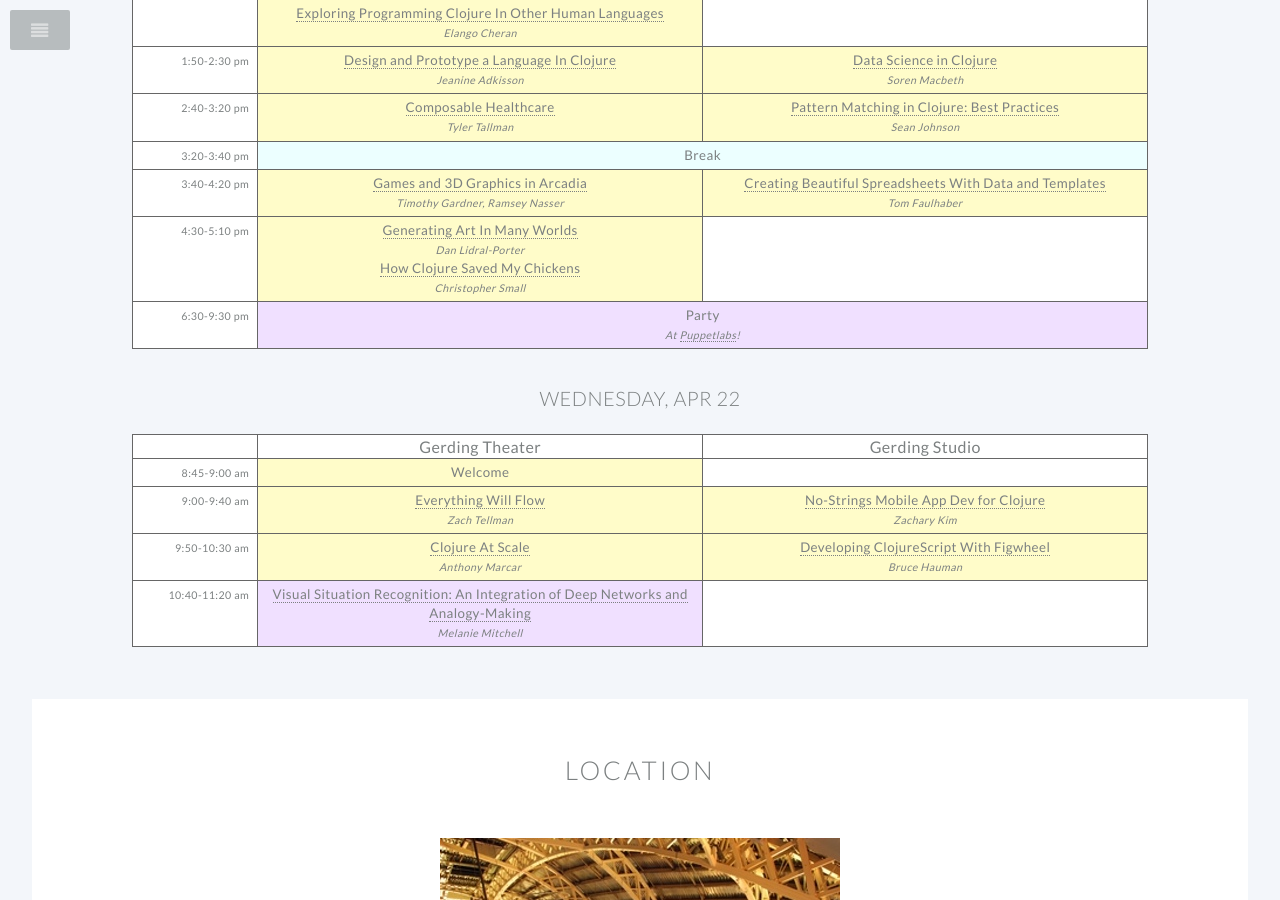
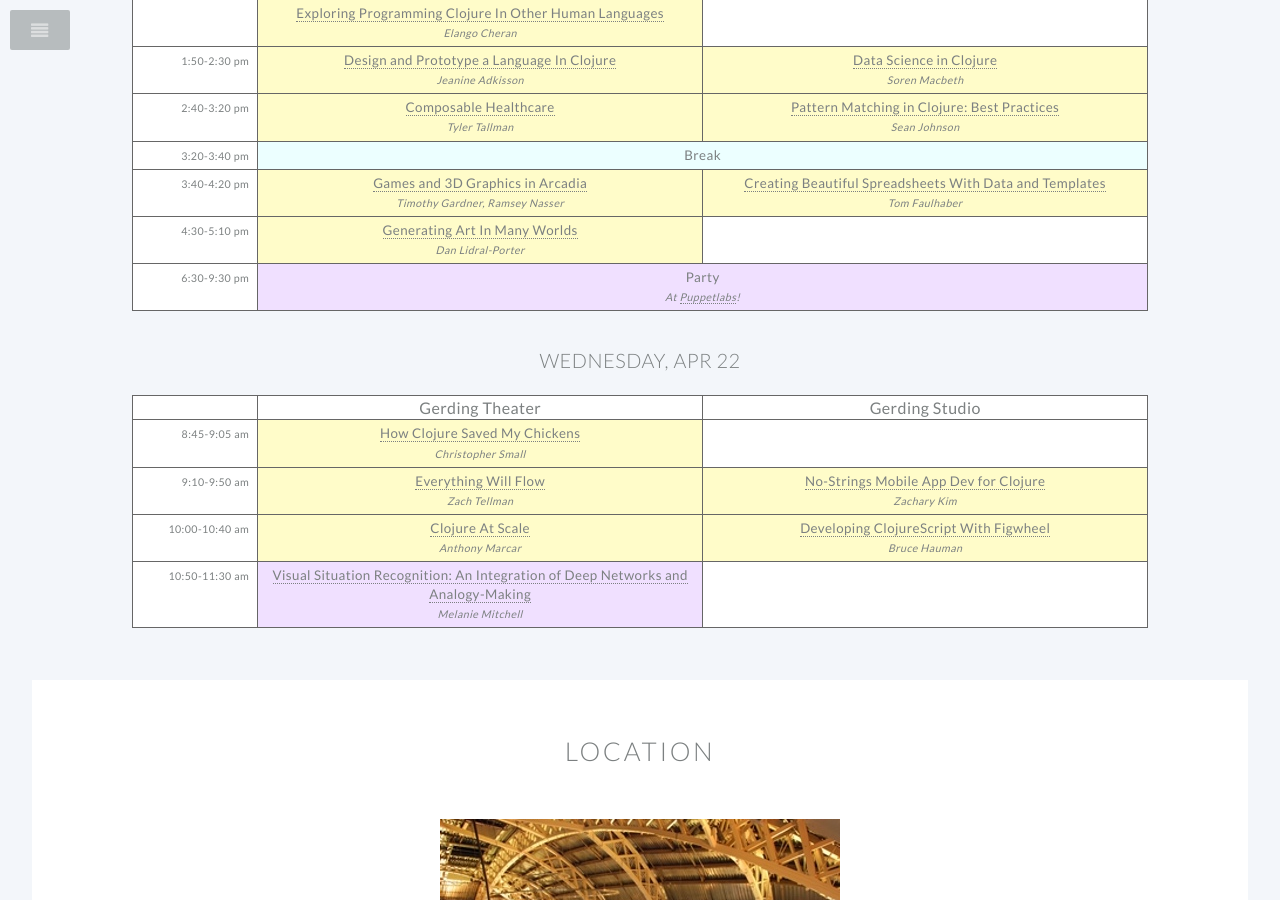
Before and after one commit to clojurewest/clojurewest.github.io, a Jekyll site: the page built from index.html, in a window 1280 px wide and 900 px high, scrolled down 2110 px. Built offline with Jekyll 4.4.1, drawn with Linux system fonts in a browser that asks for light colours.

Commit message:
adjusted schedule

```diff
--- a/_layouts/home.html
+++ b/_layouts/home.html
@@ -325,8 +325,6 @@
 										<td class="slot talk">
 											<div class="title"><a href="speakers#dlidral-porter">Generating Art In Many Worlds</a></div>
 											<div class="speaker">Dan Lidral-Porter</div>
-											<div class="title"><a href="speakers#csmall">How Clojure Saved My Chickens</a></div>
-											<div class="speaker">Christopher Small</div>
 										</td>
 										<td></td>
 									</tr>
@@ -349,14 +347,15 @@
 										<th class="recess">Gerding Studio</th>
 									</tr>
 									<tr>
-										<td class="time">8:45-9:00 am</td>
+										<td class="time">8:45-9:05 am</td>
 										<td class="slot talk">
-											<div class="title">Welcome</div>
+											<div class="title"><a href="speakers#csmall">How Clojure Saved My Chickens</a></div>
+											<div class="speaker">Christopher Small</div>
 										</td>
 										<td></td>
 									</tr>
 									<tr>
-										<td class="time">9:00-9:40 am</td>
+										<td class="time">9:10-9:50 am</td>
 										<td class="slot talk">
 											<div class="title"><a href="speakers#ztellman">Everything Will Flow</a></div>
 											<div class="speaker">Zach Tellman</div>
@@ -367,7 +366,7 @@
 										</td>
 									</tr>
 									<tr>
-										<td class="time">9:50-10:30 am</td>
+										<td class="time">10:00-10:40 am</td>
 										<td class="slot talk">
 											<div class="title"><a href="speakers#amarcar">Clojure At Scale</a></div>
 											<div class="speaker">Anthony Marcar</div>
@@ -378,7 +377,7 @@
 										</td>
 									</tr>
 									<tr>
-										<td class="time">10:40-11:20 am</td>
+										<td class="time">10:50-11:30 am</td>
 										<td class="slot keynote">
 											<div class="title"><a href="speakers#mmitchell">Visual Situation Recognition: An Integration of Deep Networks and Analogy-Making</a></div>
 											<div class="speaker">Melanie Mitchell</div>
```
